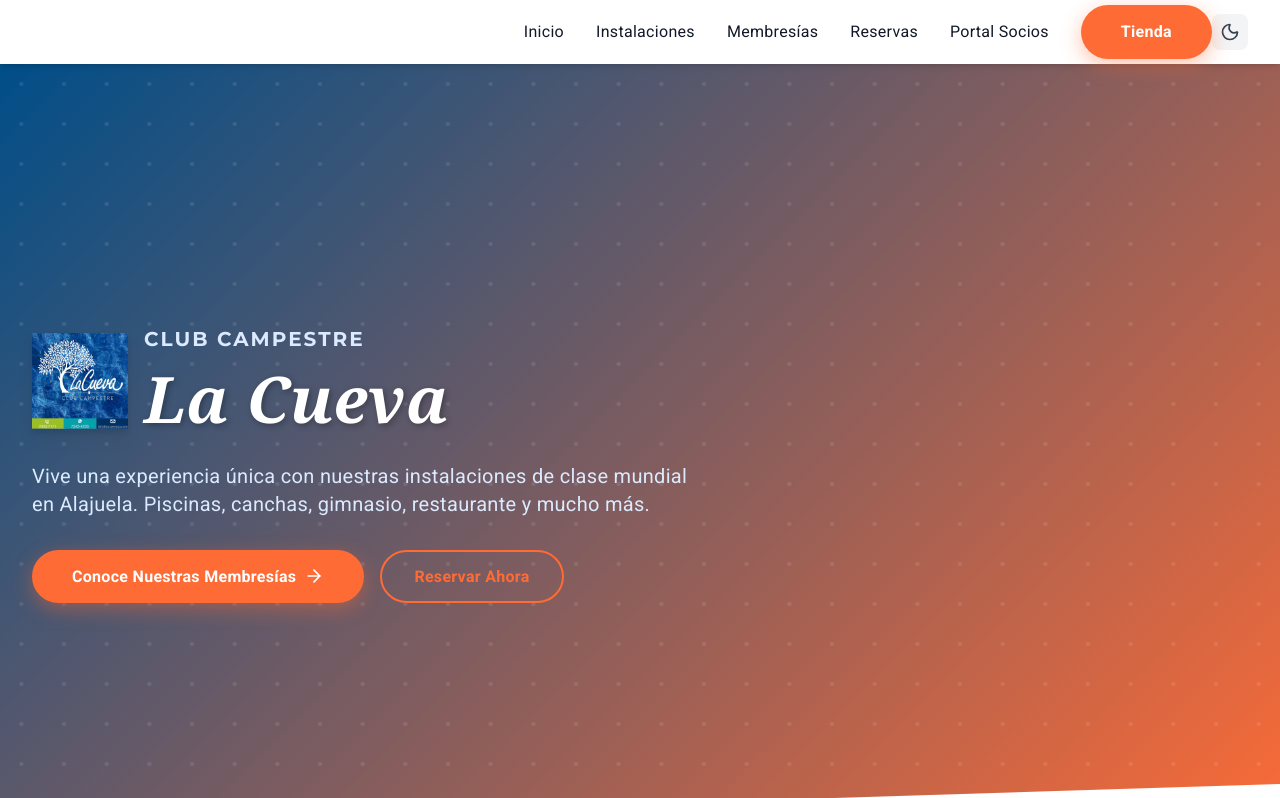
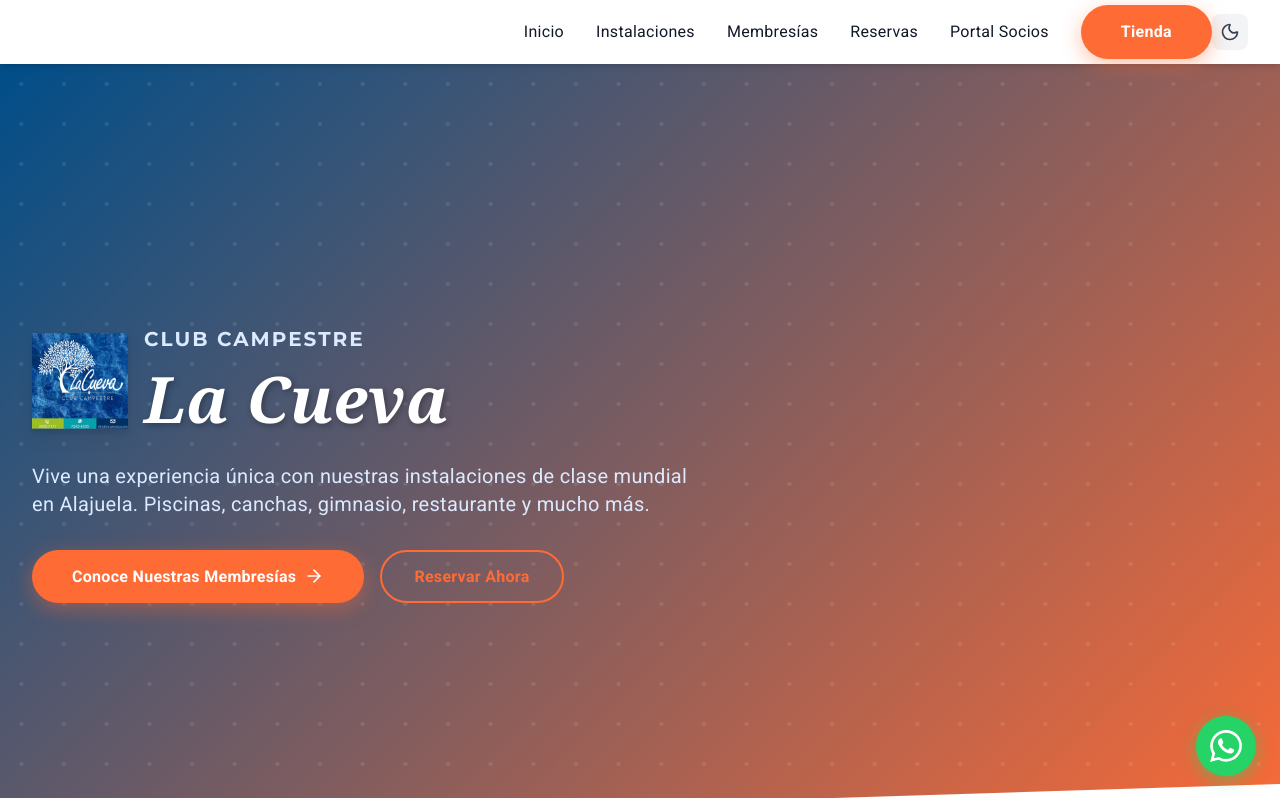
Before and after one commit to cesarluiscr/lacueva-club, a React (Vite) app in the folder frontend/: page / in a window 1280 px wide. Shown: the top 798 px of the page. Built offline with nearby package versions, Linux system fonts and the light colour scheme.

Commit message:
Add floating WhatsApp button to all pages

```diff
--- a/frontend/src/App.jsx
+++ b/frontend/src/App.jsx
@@ -42,6 +42,42 @@
             </Routes>
           </main>
           <Footer />
+
+          {/* Botón flotante de WhatsApp */}
+          <a
+            href="https://wa.me/50624337171?text=Hola,%20me%20gustaría%20más%20información%20sobre%20el%20Club%20Campestre%20La%20Cueva"
+            target="_blank"
+            rel="noopener noreferrer"
+            aria-label="Contáctanos por WhatsApp"
+            style={{
+              position: 'fixed',
+              bottom: '24px',
+              right: '24px',
+              zIndex: 9999,
+              width: '60px',
+              height: '60px',
+              borderRadius: '50%',
+              backgroundColor: '#25D366',
+              display: 'flex',
+              alignItems: 'center',
+              justifyContent: 'center',
+              boxShadow: '0 4px 16px rgba(37, 211, 102, 0.5)',
+              transition: 'transform 0.2s ease, box-shadow 0.2s ease',
+              textDecoration: 'none'
+            }}
+            onMouseEnter={e => {
+              e.currentTarget.style.transform = 'scale(1.12)'
+              e.currentTarget.style.boxShadow = '0 6px 24px rgba(37, 211, 102, 0.7)'
+            }}
+            onMouseLeave={e => {
+              e.currentTarget.style.transform = 'scale(1)'
+              e.currentTarget.style.boxShadow = '0 4px 16px rgba(37, 211, 102, 0.5)'
+            }}
+          >
+            <svg xmlns="http://www.w3.org/2000/svg" width="32" height="32" viewBox="0 0 24 24" fill="white">
+              <path d="M17.472 14.382c-.297-.149-1.758-.867-2.03-.967-.273-.099-.471-.148-.67.15-.197.297-.767.966-.94 1.164-.173.199-.347.223-.644.075-.297-.15-1.255-.463-2.39-1.475-.883-.788-1.48-1.761-1.653-2.059-.173-.297-.018-.458.13-.606.134-.133.298-.347.446-.52.149-.174.198-.298.298-.497.099-.198.05-.371-.025-.52-.075-.149-.669-1.612-.916-2.207-.242-.579-.487-.5-.669-.51-.173-.008-.371-.01-.57-.01-.198 0-.52.074-.792.372-.272.297-1.04 1.016-1.04 2.479 0 1.462 1.065 2.875 1.213 3.074.149.198 2.096 3.2 5.077 4.487.709.306 1.262.489 1.694.625.712.227 1.36.195 1.871.118.571-.085 1.758-.719 2.006-1.413.248-.694.248-1.289.173-1.413-.074-.124-.272-.198-.57-.347m-5.421 7.403h-.004a9.87 9.87 0 01-5.031-1.378l-.361-.214-3.741.982.998-3.648-.235-.374a9.86 9.86 0 01-1.51-5.26c.001-5.45 4.436-9.884 9.888-9.884 2.64 0 5.122 1.03 6.988 2.898a9.825 9.825 0 012.893 6.994c-.003 5.45-4.437 9.884-9.885 9.884m8.413-18.297A11.815 11.815 0 0012.05 0C5.495 0 .16 5.335.157 11.892c0 2.096.547 4.142 1.588 5.945L.057 24l6.305-1.654a11.882 11.882 0 005.683 1.448h.005c6.554 0 11.89-5.335 11.893-11.893a11.821 11.821 0 00-3.48-8.413z"/>
+            </svg>
+          </a>
         </div>
       </Router>
     </ThemeProvider>
```
